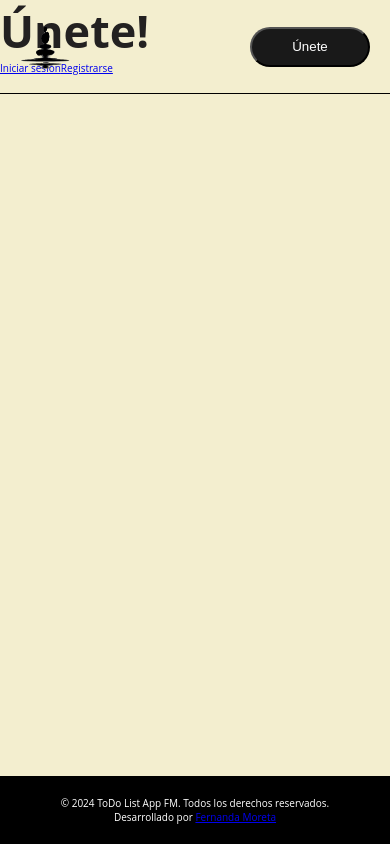
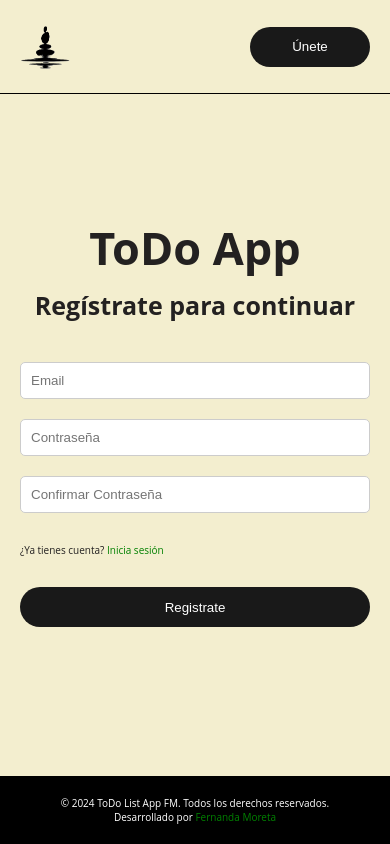
Before and after one commit to FernandaMoreta/Midproject-2, a Vue app in the folder todo-app-vue/: page /auth in a window 390 px wide. Built offline with nearby package versions, Linux system fonts and the light colour scheme; no server answers; a web font is replaced by a local one.

Commit message:
versión auth y SignIn phone

```diff
--- a/todo-app-vue/src/components/SignIn.vue
+++ b/todo-app-vue/src/components/SignIn.vue
@@ -30,11 +30,52 @@ const handleLogin = async () => {
       <input type="password" placeholder="Contraseña" v-model="password" />
       <button type="submit">Entrar</button>
       <p v-if="errorMessage" class="error">{{ errorMessage }}</p>
-      <p>¿No tienes cuenta? <router-link to="/signup">Regístrate</router-link></p>
+      <p>¿No tienes cuenta? <router-link to="/auth">Regístrate</router-link></p>
     </form>
   </div>
 </template>
 
-<style>
+<style scoped>
+.signin {
+  width: 100%;
+  height: 100vh;
+  display: flex;
+  flex-direction: column;
+  align-items: center;
+  justify-content: center;
+  padding: 20px;
+}
+.signin form {
+  width: 100%;
+  max-width: 400px;
+  display: flex;
+  flex-direction: column;
+  gap: 20px;
+}
+.signin h2 {
+  padding-bottom: 20px;
+  text-align: center;
+}
+
+.signin input {
+  width: 100%;
+  padding: 10px;
+  border: 1px solid #ccc;
+  border-radius: 5px;
+}
+
+.signin p {
+  margin: 10px 0;
+}
+.error {
+  color: red;
+  font-size: 0.9em;
+}
+
+
+button {
+  width: 100%;
+
+}
 
 </style>
--- a/todo-app-vue/src/components/SignUp.vue
+++ b/todo-app-vue/src/components/SignUp.vue
@@ -27,7 +27,6 @@ const handleSingIn = async () => {
 
 <template>
   <div class="signup">
-    <h2>Registrate</h2>
     <form @submit.prevent="handleSingIn">
       <input type="email" placeholder="Email" v-model="email" />
       <input type="password" placeholder="Contraseña" v-model="password" />
@@ -39,6 +38,41 @@ const handleSingIn = async () => {
   </div>
 </template>
 
-<style>
+<style scoped>
+.signup {
+  width: 100%;
+  display: flex;
+  flex-direction: column;
+  align-items: center;
+  padding-top: 40px;
+}
+.signup form {
+  width: 100%;
+  max-width: 400px;
+  display: flex;
+  flex-direction: column;
+  gap: 20px;
+}
+
+.signup input {
+  width: 100%;
+  padding: 10px;
+  border: 1px solid #ccc;
+  border-radius: 5px;
+}
+
+.signup p {
+  margin: 10px 0;
+}
+.error {
+  color: red;
+  font-size: 0.9em;
+}
+
+button {
+  width: 100%;
+
+}
+
 
 </style>
--- a/todo-app-vue/src/pages/Auth.vue
+++ b/todo-app-vue/src/pages/Auth.vue
@@ -9,9 +9,37 @@ import SignUp from '../components/SignUp.vue'
 <!--Page que centraliza los formularios de inicio y registro (Con la idea de hacer una ventana flotante en el futuro)-->
 <template>
   <div class="auth">
-    <h1>Únete!</h1>
-    <router-link to="/signin" class="btn-auth">Iniciar sesión</router-link>
-    <router-link to="/signup" class="btn-auth">Registrarse</router-link>
-
+    <div class= "container">
+      <div class= "title">
+        <h1>ToDo App</h1>
+        <h3>Regístrate para continuar</h3>
+      </div>
+      <SignUp />
+    </div>
   </div>
 </template>
+
+<style scoped>
+.auth {
+  width: 100%;
+  height: 100vh;
+  display: flex;
+  flex-direction: column;
+  align-items: center;
+  justify-content: center;
+}
+.container {
+  width: 100%;
+  display: flex;
+  flex-direction: column;
+  align-items: center;
+  justify-content: space-around;
+  padding: 20px;
+}
+.title {
+  display: flex;
+  flex-direction: column;
+  align-items: center;
+  gap: 10px;
+}
+</style>
--- a/todo-app-vue/src/static/main.css
+++ b/todo-app-vue/src/static/main.css
@@ -36,5 +36,27 @@ button {
     width: 120px;
     height: 40px;
     border-radius: 50px;
+    border: none;
+    cursor: pointer;
+    transition: background-color 0s ease;
+    outline: none;
+}
 
+button:hover {
+    background-color: green;
 }
+
+button:active button:focus {
+    background-color: green;
+    outline: none;
+    box-shadow: none;
+}
+
+a {
+    text-decoration: none;
+    color: green;
+}
+
+a:hover {
+    text-decoration: underline;
+}
```
